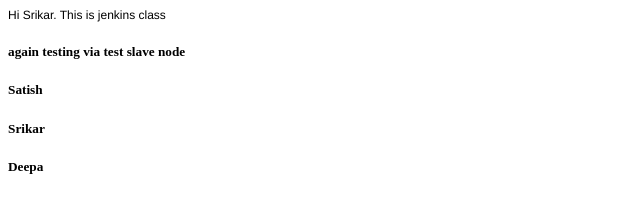
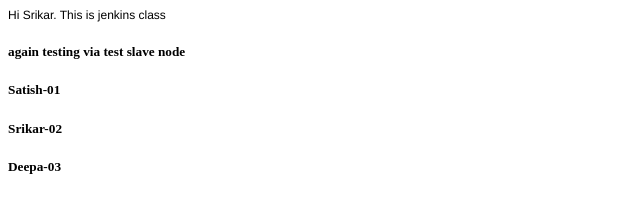
Before and after one commit to srikarjanga/html, a plain HTML site: page index.html in a window 1280 px wide. Shown: the full height of the page, 0-640 px from the left. Drawn offline with Linux system fonts and the light colour scheme.

Commit message:
made some changes

```diff
--- a/index.html
+++ b/index.html
@@ -14,9 +14,9 @@
 <p class="p1">Hi Srikar. This is jenkins class </p>
 
 <h5> again testing via test slave node </h5>
-<h5> Satish  </h5>
-<h5> Srikar  </h5>
-<h5> Deepa  </h5>
+<h5> Satish-01 </h5>
+<h5> Srikar-02 </h5>
+<h5> Deepa-03 </h5>
 
 </body>
 </html>
```
